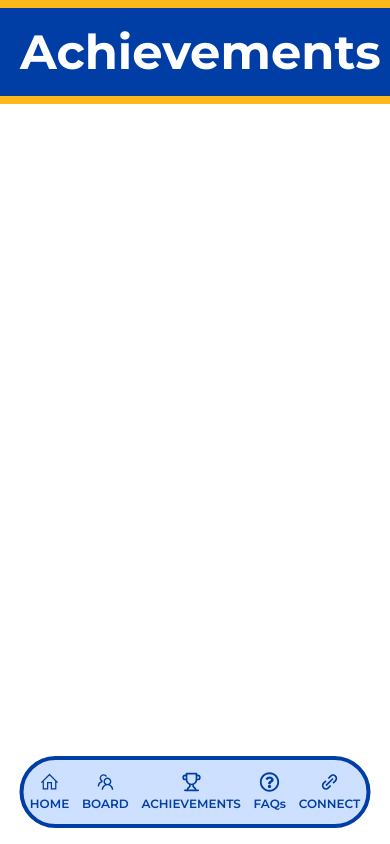
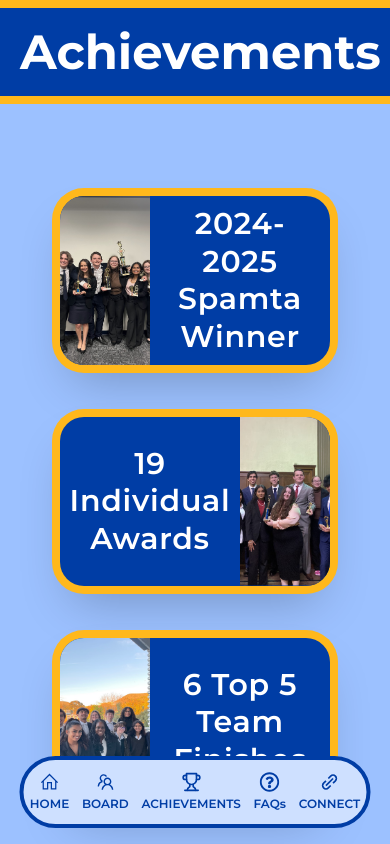
Before and after one commit to acm-ucr/mock-trial-website, a Next.js app: page /achievements in a window 390 px wide. Shown: the top 844 px of the page. Built offline with nearby package versions, Linux system fonts and the light colour scheme.

Commit message:
mobile ach

```diff
--- a/src/components/achievements/AchievementsGrid.tsx
+++ b/src/components/achievements/AchievementsGrid.tsx
@@ -1,20 +1,37 @@
 import LeftAchCard from "@/components/achievements/LeftAchCard";
 import RightAchCard from "@/components/achievements/RightAchCard";
+import LeftAchMobileCard from "@/components/achievements/LeftAchMobileCard";
+import RightAchMobileCard from "@/components/achievements/RightAchMobileCard";
 import AchievementsData from "@/data/AchievementsData";
 
 const AchievementsGrid = () => {
   return (
-    <div className="relative grid grid-cols-1">
-      {AchievementsData.map(({ image, text, size }, index) => (
+    <div className="bg-mocktrial-seablue relative grid grid-cols-1">
+      <div className="mt-10 block md:hidden"></div>
+      {AchievementsData.map(({ image, text }, index) => (
         <div key={index}>
-          {index % 2 === 0 ? (
-            <LeftAchCard image={image} text={text} size={size} />
-          ) : (
-            <RightAchCard image={image} text={text} size={size} />
-          )}
+          {/* Mobile View */}
+          <div className="mt-13 block md:hidden">
+            {index % 2 === 0 ? (
+              <LeftAchMobileCard image={image} text={text} />
+            ) : (
+              <RightAchMobileCard image={image} text={text} />
+            )}
+          </div>
+          {/* Desktop View */}
+          <div className="hidden md:block">
+            {index % 2 === 0 ? (
+              <LeftAchCard image={image} text={text} />
+            ) : (
+              <RightAchCard image={image} text={text} />
+            )}
+          </div>
         </div>
       ))}
+      <div className="mb-45 block md:hidden"></div>
     </div>
+
+    // <div className="block md:hidden mb-20"></div>
   );
 };
 
--- a/src/components/achievements/LeftAchCard.tsx
+++ b/src/components/achievements/LeftAchCard.tsx
@@ -2,15 +2,14 @@
 
 import Image, { StaticImageData } from "next/image";
 
-interface Properties {
+type Properties = {
   image: StaticImageData;
   text: string;
-  size: string;
-}
+};
 
-const LeftAchCard = ({ image, text, size }: Properties) => {
+const LeftAchCard = ({ image, text }: Properties) => {
   return (
-    <div className="hidden md:block">
+    <div>
       <div className="grid h-[65vh] grid-cols-2">
         <div className="relative">
           <Image
@@ -22,9 +21,7 @@ const LeftAchCard = ({ image, text, size }: Properties) => {
         </div>
 
         <div className="bg-mocktrial-blue flex items-center justify-center text-white">
-          <p
-            className={`${size} px-6 text-center leading-tight font-semibold tracking-wide`}
-          >
+          <p className="px-6 text-center text-4xl leading-tight font-semibold tracking-wide">
             {text}
           </p>
         </div>
--- /dev/null
+++ b/src/components/achievements/LeftAchMobileCard.tsx
@@ -0,0 +1,32 @@
+"use client";
+
+import Image, { StaticImageData } from "next/image";
+
+type Properties = {
+  image: StaticImageData;
+  text: string;
+};
+
+const LeftAchMobileCard = ({ image, text }: Properties) => {
+  return (
+    // <div className="mb-1">
+    <div className="ring-mocktrial-yellow bg-mocktrial-blue mr-15 ml-15 grid h-[20vh] grid-cols-3 overflow-hidden rounded-3xl text-white shadow-2xl ring-8">
+      <div className="relative col-span-1 rounded-l-3xl">
+        <Image
+          src={image}
+          alt="Achievement Image"
+          fill
+          className="object-cover"
+        />
+      </div>
+      <div className="col-span-2 flex items-center justify-center">
+        <p className="px-6 text-center text-3xl leading-tight font-semibold tracking-wide">
+          {text}
+        </p>
+      </div>
+    </div>
+    // </div>
+  );
+};
+
+export default LeftAchMobileCard;
--- a/src/components/achievements/RightAchCard.tsx
+++ b/src/components/achievements/RightAchCard.tsx
@@ -4,17 +4,14 @@ import Image, { StaticImageData } from "next/image";
 type Properties = {
   image: StaticImageData;
   text: string;
-  size: string;
 };
 
-const RightAchCard = ({ image, text, size }: Properties) => {
+const RightAchCard = ({ image, text }: Properties) => {
   return (
-    <div className="hidden md:block">
+    <div>
       <div className="grid h-[65vh] grid-cols-2">
         <div className="bg-mocktrial-blue flex items-center justify-center text-white">
-          <p
-            className={`${size} px-6 text-center leading-tight font-semibold tracking-wide`}
-          >
+          <p className="px-6 text-center text-4xl leading-tight font-semibold tracking-wide">
             {text}
           </p>
         </div>
--- /dev/null
+++ b/src/components/achievements/RightAchMobileCard.tsx
@@ -0,0 +1,30 @@
+"use client";
+
+import Image, { StaticImageData } from "next/image";
+
+type Properties = {
+  image: StaticImageData;
+  text: string;
+};
+
+const RightAchMobileCard = ({ image, text }: Properties) => {
+  return (
+    <div className="ring-mocktrial-yellow bg-mocktrial-blue mr-15 ml-15 grid h-[20vh] grid-cols-3 overflow-hidden rounded-3xl text-white shadow-2xl ring-8">
+      <div className="col-span-2 flex items-center justify-center">
+        <p className="px-6 text-center text-3xl leading-tight font-semibold tracking-wide">
+          {text}
+        </p>
+      </div>
+      <div className="relative col-span-1 rounded-l-3xl">
+        <Image
+          src={image}
+          alt="Achievement Image"
+          fill
+          className="object-cover"
+        />
+      </div>
+    </div>
+  );
+};
+
+export default RightAchMobileCard;
--- a/src/data/AchievementsData.ts
+++ b/src/data/AchievementsData.ts
@@ -9,32 +9,33 @@ const achievementsData = [
   {
     image: spamta_winner,
     text: "2024-2025 Spamta Winner",
-    size: "text-5xl",
+    // size: "text-4xl",
   },
   {
     image: indivisual_awards,
     text: "19 Individual Awards",
-    size: "text-5xl",
+    // size: "text-4xl",
   },
   {
     image: team_finishes,
     text: "6 Top 5 Team Finishes",
-    size: "text-5xl",
+    // size: "text-4xl",
   },
   {
     image: regional_spamta_winners,
     text: "Regional Spamta Winner",
-    size: "text-5xl",
+    // size: "text-4xl",
   },
   {
     image: champion_series,
-    text: "First Bid to the opening round championship series in 7 years",
-    size: "text-4xl",
+    // text: "First Bid to the opening round championship series in 7 years",
+    text: "First Championship Bid in 7 Years",
+    // size: "text-3xl",
   },
   {
     image: ranked_top_25,
     text: "Rank within top 25% of team in the country",
-    size: "text-4xl",
+    // size: "text-4xl",
   },
 ];
 
```
